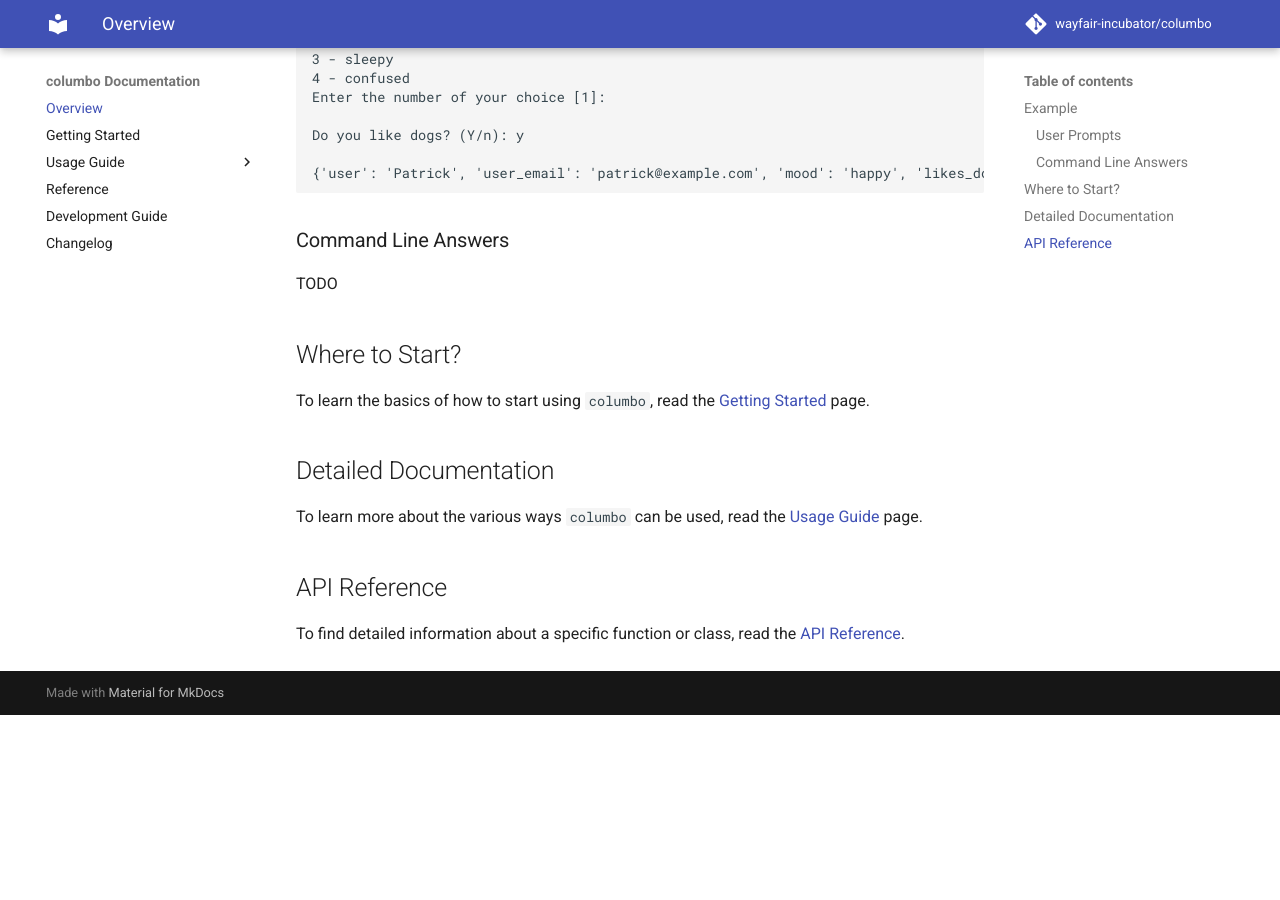
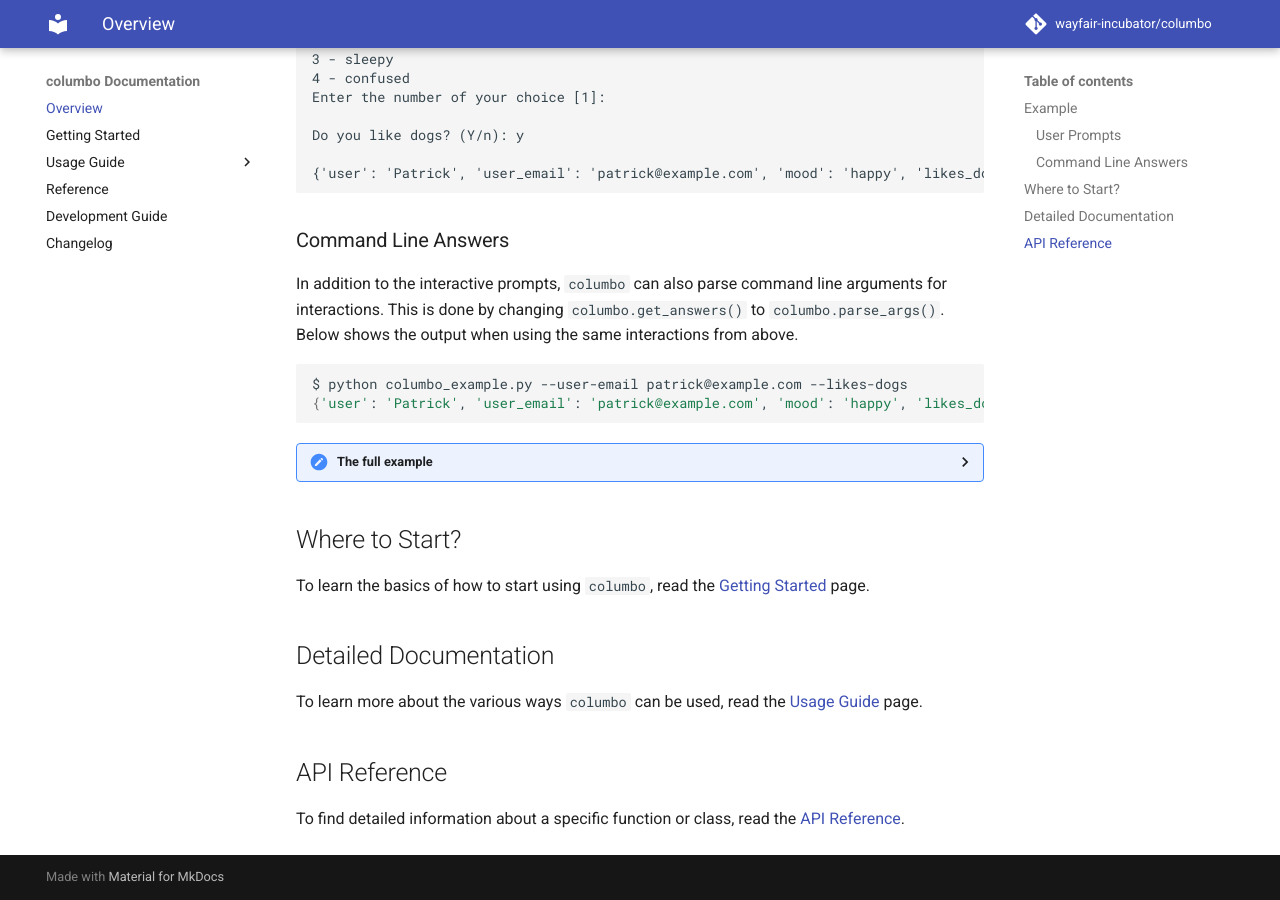
Before and after one commit to plannigan/columbo, an MkDocs documentation site: the page built from docs/index.md, in a window 1280 px wide and 900 px high, scrolled down 1678 px. Built offline with MkDocs 1.6.1 and Material for MkDocs 9.7.7, drawn with Linux system fonts in a browser that asks for light colours; comment, search, counter and statistics services are not loaded; before the commit the page ends 2393 px from its top, so only the background shows below that.

Commit message:
Add CLI example to docs landing page and README

````diff
--- a/docs/index.md
+++ b/docs/index.md
@@ -83,7 +83,48 @@ Do you like dogs? (Y/n): y
 
 ### Command Line Answers
 
-TODO
+In addition to the interactive prompts, `columbo` can also parse command line arguments for interactions. This is done by
+changing `columbo.get_answers()` to `columbo.parse_args()`. Below shows the output when using the same interactions from above.
+
+```shell
+$ python columbo_example.py --user-email patrick@example.com --likes-dogs
+{'user': 'Patrick', 'user_email': 'patrick@example.com', 'mood': 'happy', 'likes_dogs': True}
+```
+
+<details>
+    <summary>The full example</summary>
+
+```python
+import columbo
+
+interactions = [
+    columbo.Echo("Welcome to the Columbo example"),
+    columbo.Acknowledge(
+        "Press enter to start"
+    ),
+    columbo.BasicQuestion(
+        "user",
+        "What is your name?",
+        default="Patrick",
+    ),
+    columbo.BasicQuestion(
+        "user_email",
+        lambda answers: f"""What email address should be used to contact {answers["user"]}?""",
+        default="me@example.com"
+    ),
+    columbo.Choice(
+        "mood",
+        "How are you feeling today?",
+        options=["happy", "sad", "sleepy", "confused"],
+        default="happy",
+    ),
+    columbo.Confirm("likes_dogs", "Do you like dogs?", default=True),
+]
+
+answers = columbo.parse_args(interactions)
+print(answers)
+```
+</details>
 
 ## Where to Start?
 
````
Also changed, not shown: README.md (+42 -1 lines).
